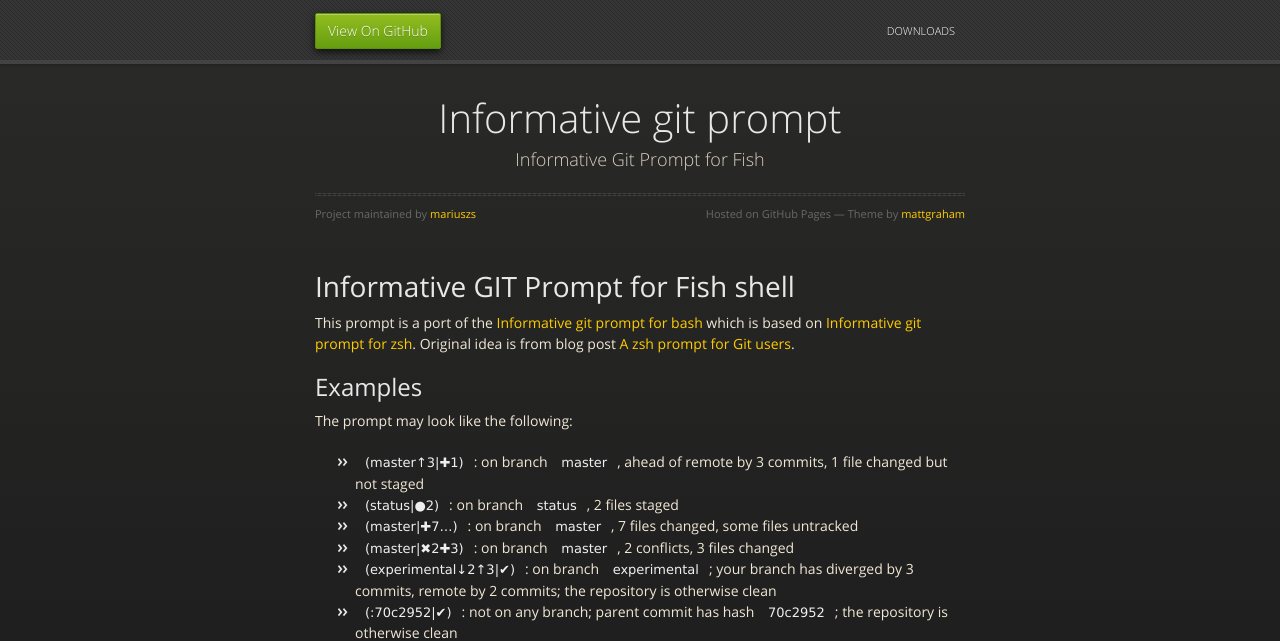
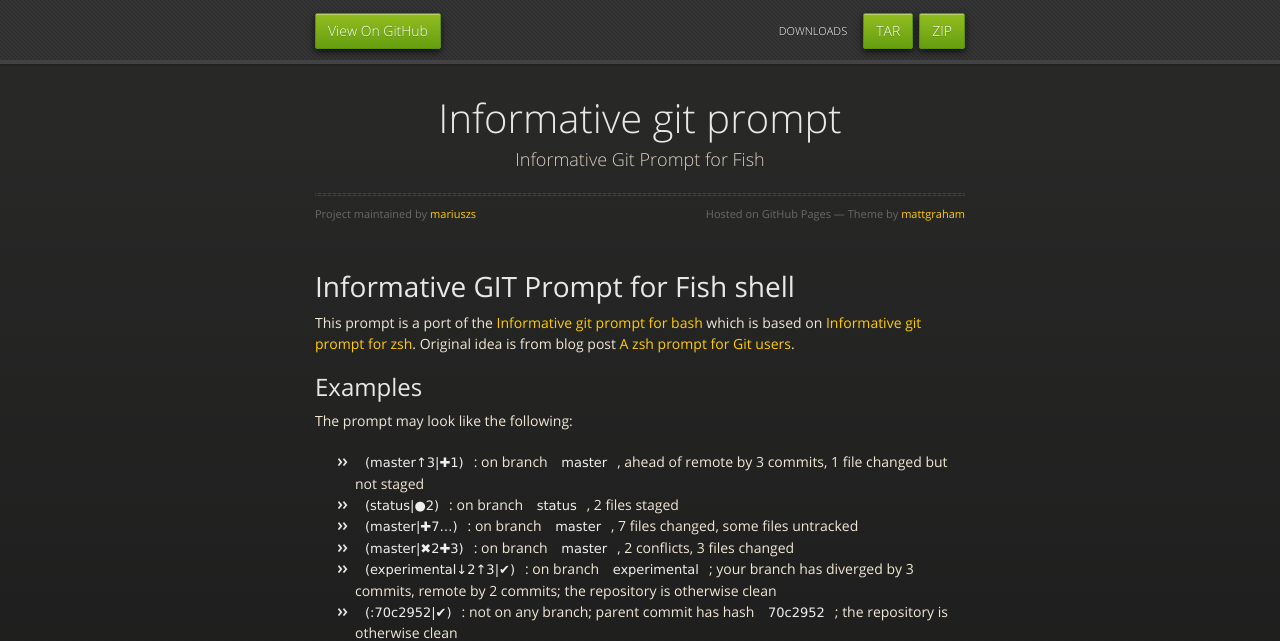
Before and after one commit to mariuszs/informative_git_prompt, a plain HTML site: page index.html in a window 1280 px wide. Shown: the top 641 px of the page. Drawn offline with nearby package versions, Linux system fonts and the light colour scheme.

Commit message:
Revert "no download yet"
This reverts commit f2a4e31e644f20b1f8193609aca9b8d84ed2f355.

```diff
--- a/index.html
+++ b/index.html
@@ -21,8 +21,8 @@
       <div id="header">
         <nav>
           <li class="fork"><a href="https://github.com/mariuszs/informative_git_prompt">View On GitHub</a></li>
-<!--          <li class="downloads"><a href="https://github.com/mariuszs/informative_git_prompt/zipball/master">ZIP</a></li>
-          <li class="downloads"><a href="https://github.com/mariuszs/informative_git_prompt/tarball/master">TAR</a></li>-->
+          <li class="downloads"><a href="https://github.com/mariuszs/informative_git_prompt/zipball/master">ZIP</a></li>
+          <li class="downloads"><a href="https://github.com/mariuszs/informative_git_prompt/tarball/master">TAR</a></li>
           <li class="title">DOWNLOADS</li>
         </nav>
       </div><!-- end header -->
```
